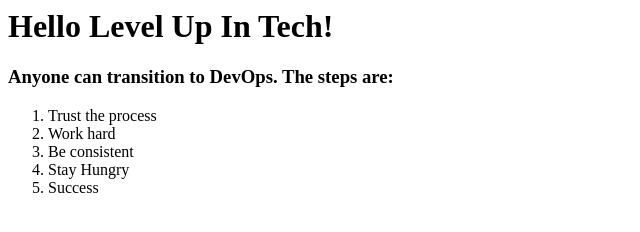
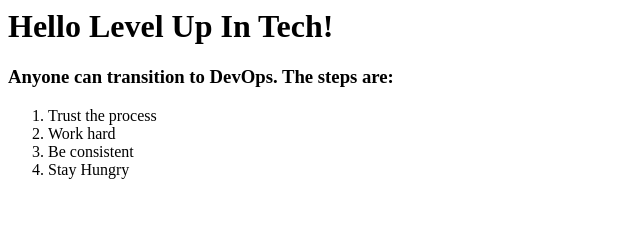
Before and after one commit to joyson-fernandes/my-static-resume-website, a plain HTML site: page index.html in a window 1280 px wide. Shown: the full height of the page, 0-640 px from the left. Drawn offline with Linux system fonts and the light colour scheme.

Commit message:
Update index.html

```diff
--- a/index.html
+++ b/index.html
@@ -5,5 +5,4 @@
     <li>Work hard </li>
     <li>Be consistent</li>
     <li>Stay Hungry</li>
-    <li>Success</li>
 </ol>
```
